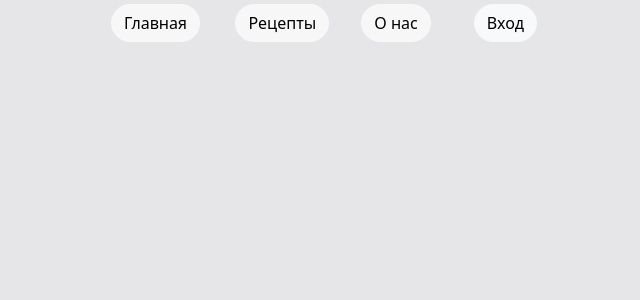
After one commit to MrDenki/gourmets, a Django app: template templates/registration.html in a window 1280 px wide. The commit adds this page. Shown: the top 300 px of the page, without its empty margins (640-1280 px from the left). Run offline with Django 3.2, Linux system fonts and the light colour scheme; the template is opened without the code that fills it, so the values that code supplies are empty.

Commit message:
Add_design

```diff
--- /dev/null
+++ b/templates/css/style.css
@@ -0,0 +1,13 @@
+#links{
+    color: rgb(109, 71, 0);
+    font-size: 1.1rem;
+
+}
+#h1style{
+    margin-top: 12rem;
+    font-size: 2.5rem;
+}
+#buttonstyle{
+    background-color: orange;
+    color: black;
+}
--- /dev/null
+++ b/templates/registration.html
@@ -0,0 +1,59 @@
+<!DOCTYPE html>
+<html lang="ru">
+
+<head>
+    <meta charset="UTF-8">
+    <meta http-equiv="X-UA-Compatible" content="IE=edge">
+    <meta name="viewport" content="width=device-width, initial-scale=1.0">
+    <title>ЯГурман | Регистрация</title>
+    <link rel="stylesheet" type="text/css" href="css/style.css" />
+    <link href="https://cdn.jsdelivr.net/npm/bootstrap@5.0.0-beta2/dist/css/bootstrap.min.css" rel="stylesheet"
+        integrity="sha384-BmbxuPwQa2lc/FVzBcNJ7UAyJxM6wuqIj61tLrc4wSX0szH/Ev+nYRRuWlolflfl" crossorigin="anonymous">
+</head>
+
+<body style="background-color: #E6E6E8;;">
+    <div class="container">
+        <div class="row">
+          <div class="col-7">
+
+          </div>
+          <div class="col m-md-1">
+            <a class="btn btn-warning btn-light"
+              style=" border-radius: 12rem; background-color: rgba(255, 255, 255, 0.7) ;" href="index.html">Главная</a>
+          </div>
+          <div class="col m-md-1">
+            <a class="btn btn-warning btn-light"
+              style=" border-radius: 12rem; background-color: rgba(255, 255, 255, 0.7) ;" href="index.html">Рецепты</a>
+          </div>
+          <div class="col m-md-1">
+            <a class="btn btn-warning btn-light"
+              style="border-radius: 12rem; background-color: rgba(255, 255, 255, 0.7) ;" href="index.html">О нас</a>
+          </div>
+          <div class="col p-md-1">
+            <a class="btn btn-light "
+              style="border-radius: 12rem;" href="registration.html">Вход</a>
+          </div>
+        </div>
+      </div>
+      <div class="container">
+          <div class="row">
+              <div class="col-4">
+
+              </div>
+              <div class="col-4">
+                  <div class="container" style="background-color: blueviolet;">
+
+                  </div>
+              </div>
+              <div class="col-4">
+
+              </div>
+          </div>
+      </div>
+
+    <script src="https://cdn.jsdelivr.net/npm/bootstrap@5.0.0-beta2/dist/js/bootstrap.bundle.min.js"
+    integrity="sha384-b5kHyXgcpbZJO/tY9Ul7kGkf1S0CWuKcCD38l8YkeH8z8QjE0GmW1gYU5S9FOnJ0"
+    crossorigin="anonymous"></script>
+</body>
+
+</html>
```
Also changed, not shown: templates/index.html (+59 -6 lines), templates/image/main_image_reg.png (added), 1 other file.
